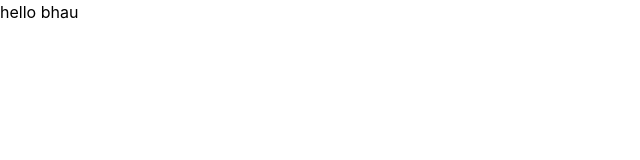
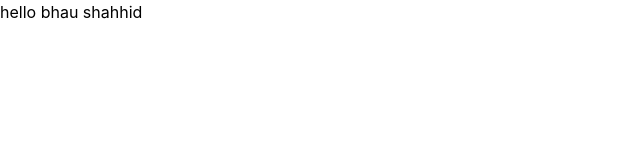
Before and after one commit to Shahid-ansaari/my-app, a React (Create React App) app: page / in a window 1280 px wide. Shown: the top 160 px of the page, without its empty margins (0-640 px from the left). Built offline with nearby package versions, Linux system fonts and the light colour scheme.

Commit message:
Update App.js

```diff
--- a/src/App.js
+++ b/src/App.js
@@ -3,7 +3,7 @@ import React from 'react'
 function App() {
   return (
     <div>
-      hello bhau
+      hello bhau shahhid
     </div>
   )
 }
```
